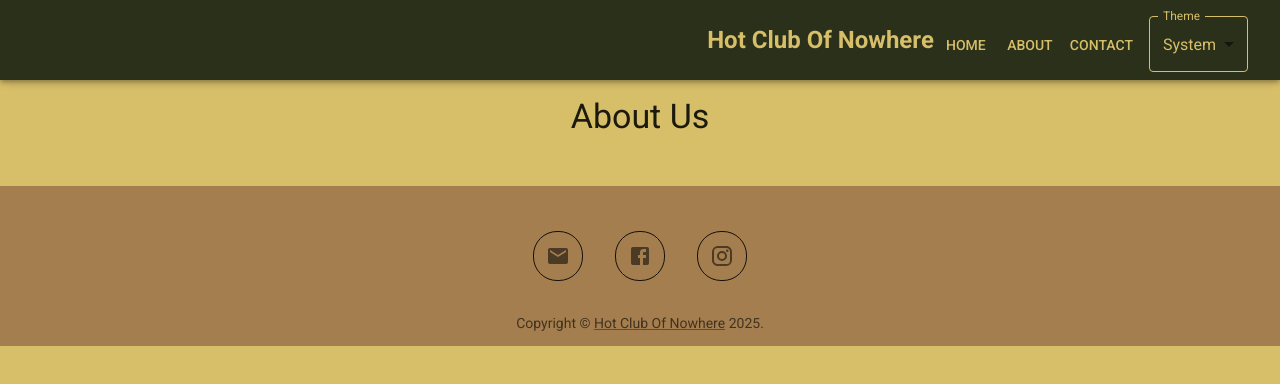
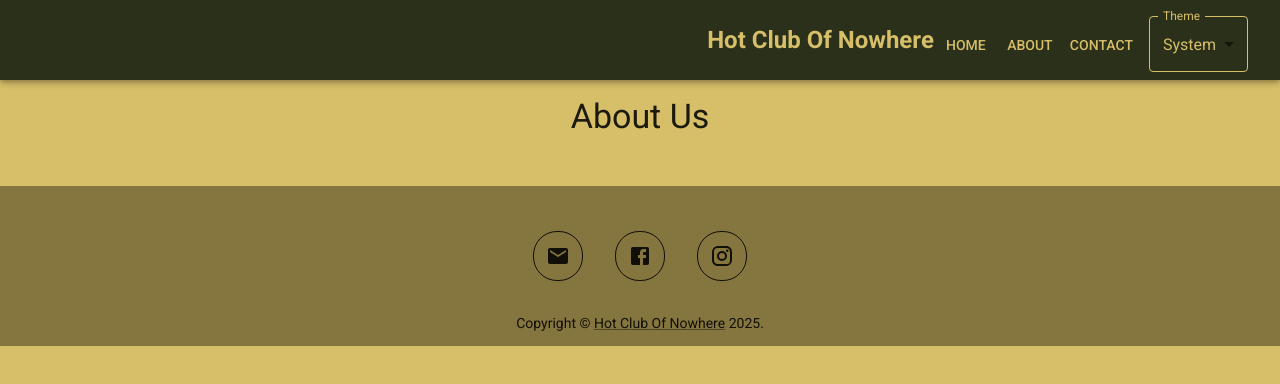
Before and after one commit to hotclubofnowhere/hotclubofnowhere.github.io, a Next.js app: page /about in a window 1280 px wide. Shown: the top 384 px of the page. Built offline with nearby package versions, Linux system fonts and the light colour scheme; what @mui/material-nextjs would draw is missing.

Commit message:
fix: SocialButton theme styling

```diff
--- a/src/components/Copyright.tsx
+++ b/src/components/Copyright.tsx
@@ -7,9 +7,6 @@
     <Typography
       variant="body2"
       align="center"
-      sx={{
-        color: 'text.secondary',
-      }}
     >
       {'Copyright © '}
       <MuiLink color="inherit" href={process.env.NEXT_PUBLIC_WEBSITE_URL}>
--- a/src/components/SocialButton.tsx
+++ b/src/components/SocialButton.tsx
@@ -29,7 +29,7 @@
                 borderRadius: 6,
             }}
         >
-            <IconButton title={props.title} size='large' target="_blank" href={props.url}>
+            <IconButton title={props.title} size='large' target="_blank" href={props.url} sx={{ color: 'inherit' }}>
                 {icon}
             </IconButton>
         </Box>
--- a/src/theme.ts
+++ b/src/theme.ts
@@ -20,7 +20,6 @@
         secondary: {
           main: '#d7be69',
           contrastText: '#1f1930',
-          dark: '#a47e4f',
         },
         background: {
           default: '#d7be69',
@@ -38,15 +37,16 @@
         },
         secondary: {
           main: '#5c6b28',
+          dark: '#424a26',
           contrastText: '#1f1930',
         },
         background: {
-          paper: '#1B1F10',
+          paper: '#2a3019',
           default: '#12121',
         },
         text: {
           primary: '#d7be69',
-          secondary: '#a47e4f',
+          secondary: '#121212',
         },
         divider: '#424a26'
       },
```
